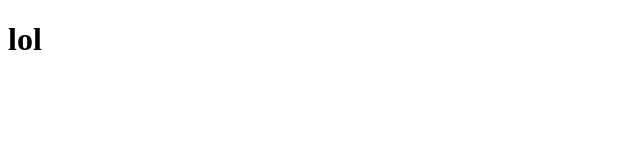
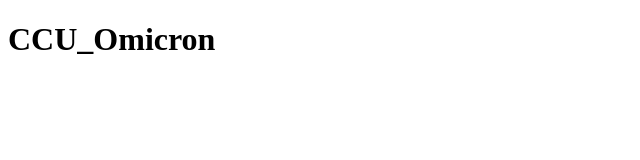
Before and after one commit to hankwu99/0927, a plain HTML site: page index.html in a window 1280 px wide. Shown: the whole page, without its empty margins (0-640 px from the left). Drawn offline with Linux system fonts and the light colour scheme.

Commit message:
Update index.html

```diff
--- a/index.html
+++ b/index.html
@@ -2,10 +2,10 @@
 <html>
     <head>
         <meta charset = "utf-8"></meta>
-        <title>hello world</title>
+        <title>CCU_Omicron</title>
     </head>
 
     <body>
-        <h1>lol</h1>
+        <h1>CCU_Omicron</h1>
     </body>
 </html>
```
